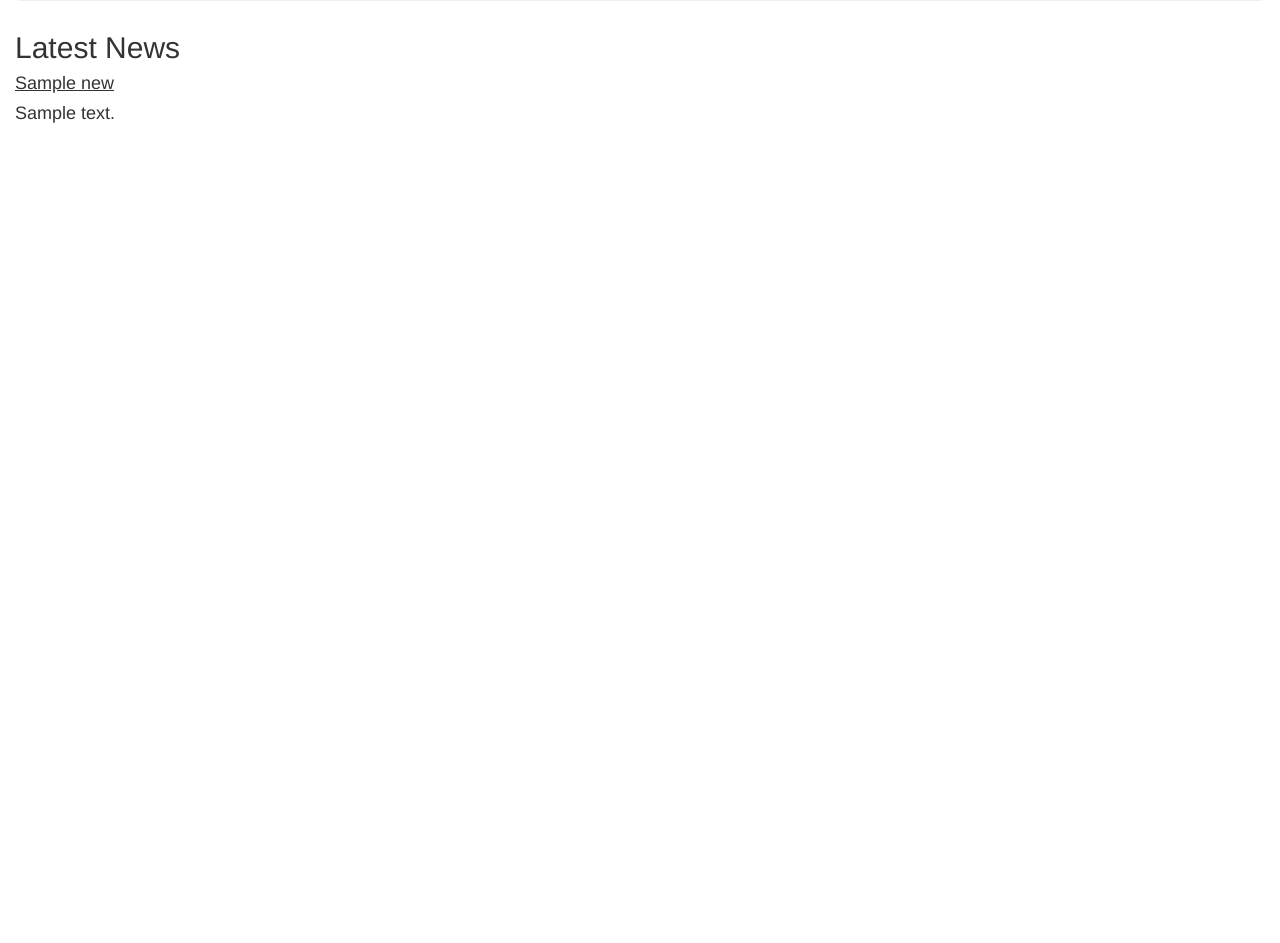
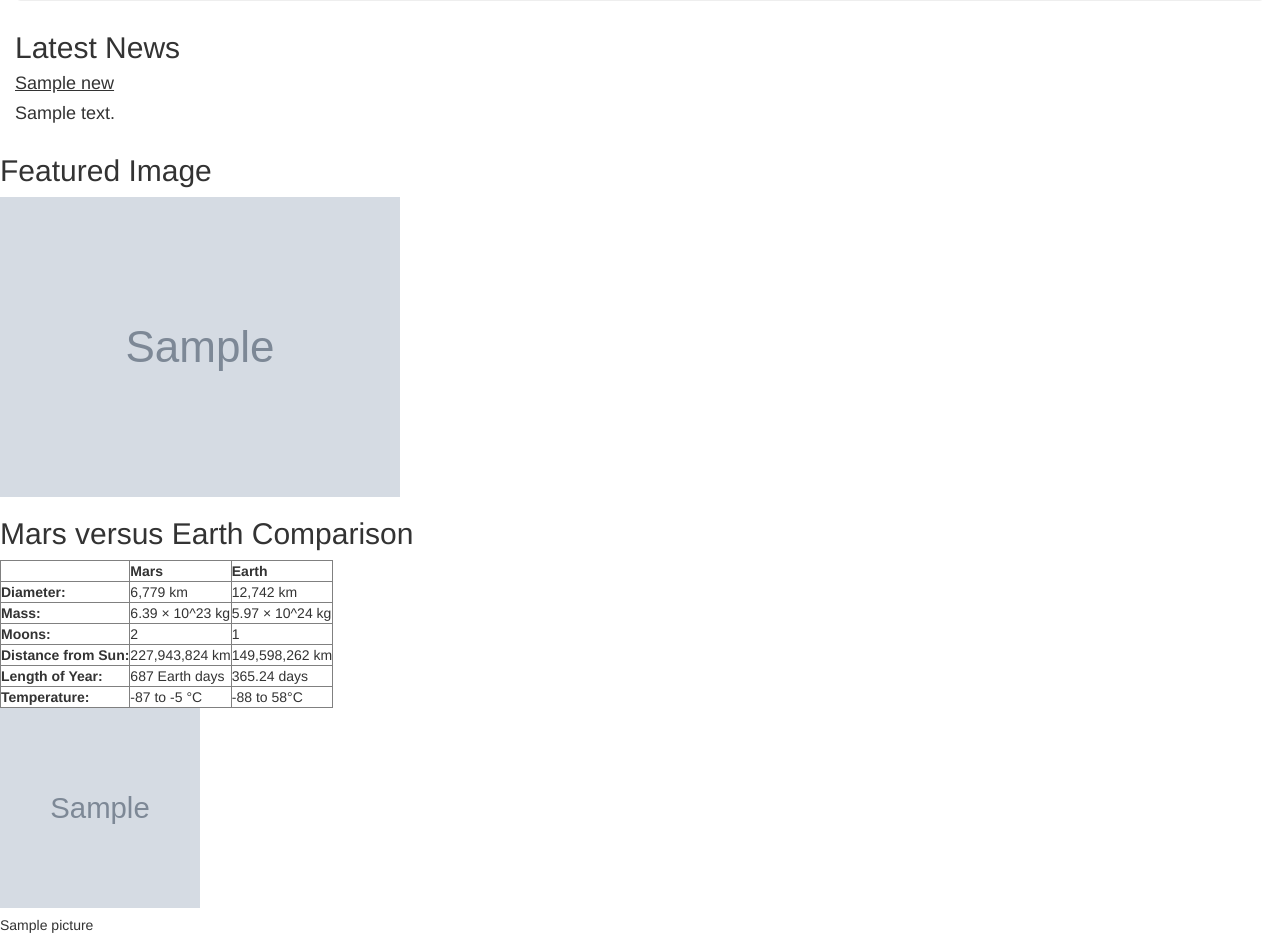
Before and after one commit to brus041/Web_Scraping_Mars, a Flask app: page / in a window 1280 px wide. Shown: the part 245-1188 px from the top of the page. Before the commit the page ends 368 px from the top, so only its background shows below. Run offline with Flask 2, Linux system fonts and the light colour scheme; grey boxes marked "Sample" are stand-in pictures; a database or web service that is not in the repository returns one stand-in record (values such as "Sample title"); parts of the project's set-up code (start-up, migrations or seed data) failed here and were passed over; some libraries are stand-ins or nearby versions.

Commit message:
dfsdfsfsfs

```diff
--- a/Mission_to_mars/app.py
+++ b/Mission_to_mars/app.py
@@ -15,7 +15,7 @@ def scrape_():
     from scrape_mars import scrape
     return scrape()
 
-#db.mars_data.insert(scrape_())
+db.mars_data.insert(scrape_())
 
 @app.route("/")
 def query():
--- a/Mission_to_mars/scrape_mars.py
+++ b/Mission_to_mars/scrape_mars.py
@@ -67,9 +67,11 @@ def scrape():
         t = " ".join(enh_title)
 
         #create dictionary element for dictionary list
-        dt = {'Title':t,"Image Url":base_url+'/'+enhanced_url}
+        dt = {'Title':t,"Image_Url":base_url+'/'+enhanced_url}
         hemisphere_image_urls.append(dt)
 
     # return everything that was collected as a dictionary
     return {'Latest_News':{'Title':title1,'Description':paragraph}, 'Featured_Image':featured_image_url,
-            'Comparison_Table':final_table.to_json(orient = 'index'), 'Enhanced_Pictures':hemisphere_image_urls}
+            'Comparison_Table':final_table.to_html(), 'Enhanced_Pictures':hemisphere_image_urls}
+
+print(scrape()['Comparison_Table'])
--- a/Mission_to_mars/templates/index.html
+++ b/Mission_to_mars/templates/index.html
@@ -1,6 +1,5 @@
 <!DOCTYPE html>
 <html lang="en">
-
 <head>
   <meta charset="UTF-8">
   <meta name="viewport" content="width=device-width, initial-scale=1.0">
@@ -8,6 +7,8 @@
   <title>Mars Findings</title>
   <link rel="stylesheet" href="https://maxcdn.bootstrapcdn.com/bootstrap/3.3.7/css/bootstrap.min.css">
 </head>
+
+
 
 <body>
   <div class="container-fluid">
@@ -19,7 +20,67 @@
     <u><h4>{{ data.Latest_News.Title }}</h4></u>
     <h4>{{ data.Latest_News.Description }}</h4>
   </div>
+  <h2>Featured Image</h2>
+  <img src = '{{data.Featured_Image}}'>
+
+  <h2>Mars versus Earth Comparison</h2>
+  <link href="comparison.html" rel="import" />
+  <div class="table-responsive">
+    <table border="1" class="dataframe">
+      <thead>
+        <tr style="text-align: right;">
+          <th></th>
+          <th>Mars</th>
+          <th>Earth</th>
+        </tr>
+      </thead>
+      <tbody>
+        <tr>
+          <th>Diameter:</th>
+          <td>6,779 km</td>
+          <td>12,742 km</td>
+        </tr>
+        <tr>
+          <th>Mass:</th>
+          <td>6.39 × 10^23 kg</td>
+          <td>5.97 × 10^24 kg</td>
+        </tr>
+        <tr>
+          <th>Moons:</th>
+          <td>2</td>
+          <td>1</td>
+        </tr>
+        <tr>
+          <th>Distance from Sun:</th>
+          <td>227,943,824 km</td>
+          <td>149,598,262 km</td>
+        </tr>
+        <tr>
+          <th>Length of Year:</th>
+          <td>687 Earth days</td>
+          <td>365.24 days</td>
+        </tr>
+        <tr>
+          <th>Temperature:</th>
+          <td>-87 to -5 °C</td>
+          <td>-88 to 58°C</td>
+        </tr>
+      </tbody>
+    </table>
   </div>
+
+  <div>
+  {% for picture in data.Enhanced_Pictures %}
+  <div class="card" style="width: 18rem;">
+    <img class="card-img-top" src="{{picture.Image_Url}}" alt="Card image cap" height="200", width="200">
+    <div class="card-body">
+      <h5 class="card-title">{{picture.Title}}</h5>
+    </div>
+  </div>
+  {% endfor %}
+  </div>
+<script src="https://code.jquery.com/jquery-3.3.1.slim.min.js" integrity="sha384-q8i/X+965DzO0rT7abK41JStQIAqVgRVzpbzo5smXKp4YfRvH+8abtTE1Pi6jizo" crossorigin="anonymous"></script>
+<script src="https://cdnjs.cloudflare.com/ajax/libs/popper.js/1.14.7/umd/popper.min.js" integrity="sha384-UO2eT0CpHqdSJQ6hJty5KVphtPhzWj9WO1clHTMGa3JDZwrnQq4sF86dIHNDz0W1" crossorigin="anonymous"></script>
+<script src="https://stackpath.bootstrapcdn.com/bootstrap/4.3.1/js/bootstrap.min.js" integrity="sha384-JjSmVgyd0p3pXB1rRibZUAYoIIy6OrQ6VrjIEaFf/nJGzIxFDsf4x0xIM+B07jRM" crossorigin="anonymous"></script>
 </body>
-
 </html>
```
Also changed, not shown: Mission_to_mars/templates/comparison.html (added, +41 -0 lines).
